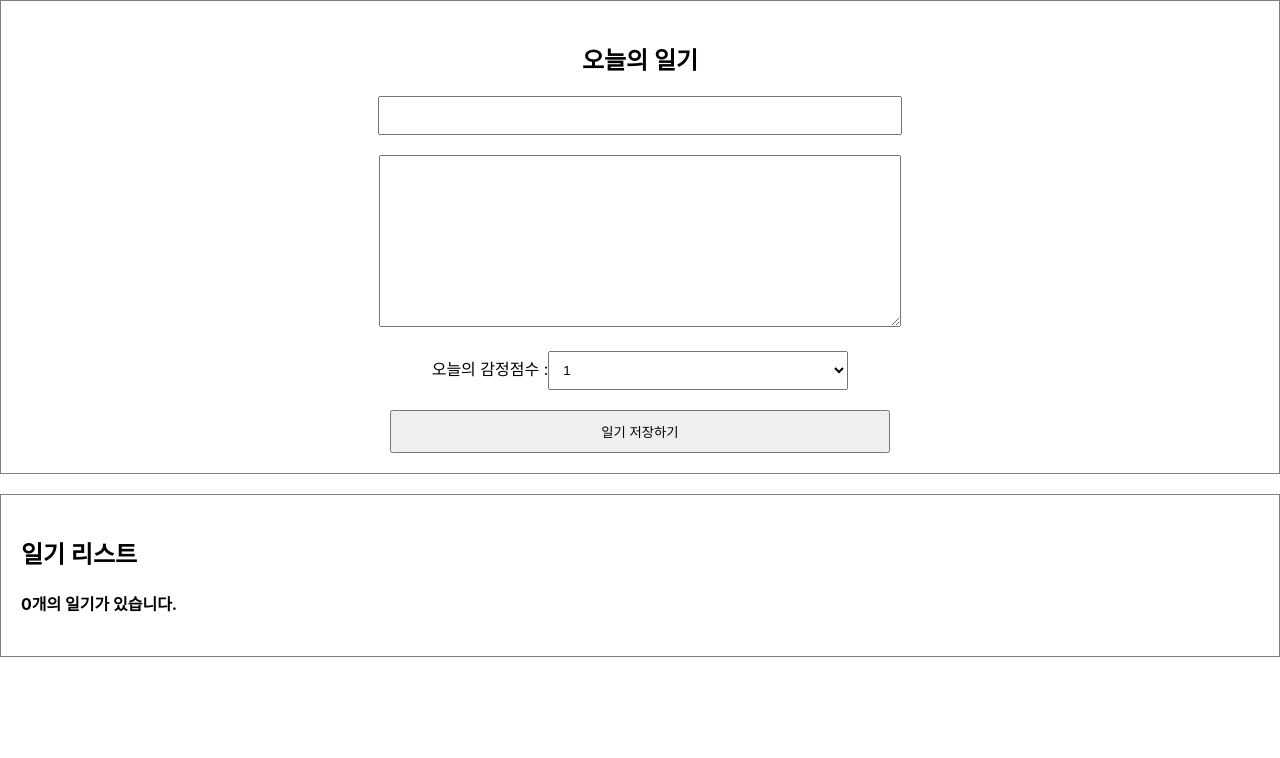
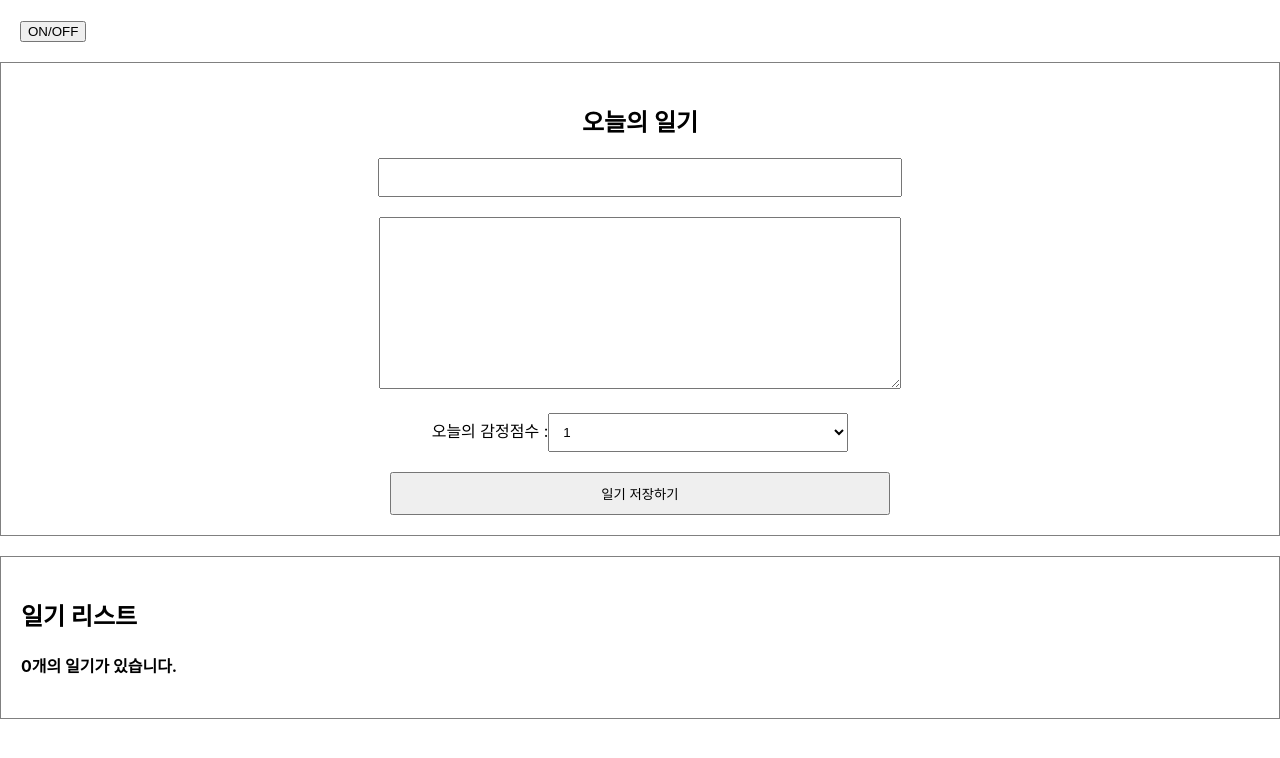
Before and after one commit to seonghoho/udemy-react, a React (Create React App) app in the folder 05_Simple_diary/simplediary/: page / in a window 1280 px wide. Shown: the top 758 px of the page. Built offline with nearby package versions, Linux system fonts and the light colour scheme; the HTML template or start-up script is replaced by a standard one.

Commit message:
[231217] React diary project - useEffect

```diff
--- a/05_Simple_diary/simplediary/src/App.js
+++ b/05_Simple_diary/simplediary/src/App.js
@@ -2,6 +2,7 @@
 import DiaryEditor from './DiaryEditor';
 import DiaryList from './DiaryList';
 import {useRef, useState} from 'react';
+import Lifecycle from './Lifecycle';
 
 // const dummyList= [
 //   {
@@ -73,6 +74,7 @@
 
   return (
     <div className="App">
+      <Lifecycle />
       <DiaryEditor onCreate={onCreate} />
       {/* <DiaryList diaryList={dummyList} /> */}
       <DiaryList onEdit={onEdit} onRemove={onRemove} diaryList={data} />
--- /dev/null
+++ b/05_Simple_diary/simplediary/src/Lifecycle.js
@@ -0,0 +1,69 @@
+import React, { useEffect, useState } from 'react';
+
+// const Lifecycle = () => {
+
+    // const [count, setCount] = useState(0);
+    // const [text, setText] = useState("");
+
+    // // 마운트 될 때만
+    // useEffect(()=>{
+    //     console.log("Mount!");
+    // }, []);
+
+    // // 업데이트 될 때만
+    // useEffect(()=>{
+    //     console.log("Update!");
+    // });
+
+    // // count가 업데이트 될 때
+    // useEffect(()=>{
+    //     console.log(`count is update : ${count}`)
+    //     if (count > 5) {
+    //         alert("count가 5를 넘었습니다. 따라서 1로 초기화합니다.");
+    //         setCount(1);
+    //     }
+    // }, [count]);
+
+    // // text가 업데이트 될 때
+    // useEffect(()=>{
+    //     console.log(`text is update : ${text}`)
+    // }, [text]);
+
+
+    // return <div style={{ padding: 20 }}>
+    //     <div>
+    //         {count}
+    //         <button onClick={() => setCount(count + 1)}>+</button>
+    //     </div>
+    //     <div>
+    //         <input value={text} onChange={(e) => setText(e.target.value)} />
+    //     </div>
+    // </div>;
+
+
+const UnmountTest = () => {
+    useEffect(() => {
+        console.log("Mount!");
+
+        return () => {
+            // Unmount 시점에 실행되게 됨
+            console.log("Unmount!");
+        };
+    }, []);
+
+    return <div>UnMount Testing Component</div>;
+};
+
+const Lifecycle = () => {
+    const [isVisible, setIsVisible] = useState(false);
+    const toggle = () => setIsVisible(!isVisible);
+
+    return (
+    <div style={{ padding: 20 }}>
+        <button onClick={toggle}>ON/OFF</button>
+        {isVisible && <UnmountTest />}
+    </div>
+    );
+};
+
+export default Lifecycle;
```
Also changed, not shown: 1 other file (tests, documents, lock files or other folders).
